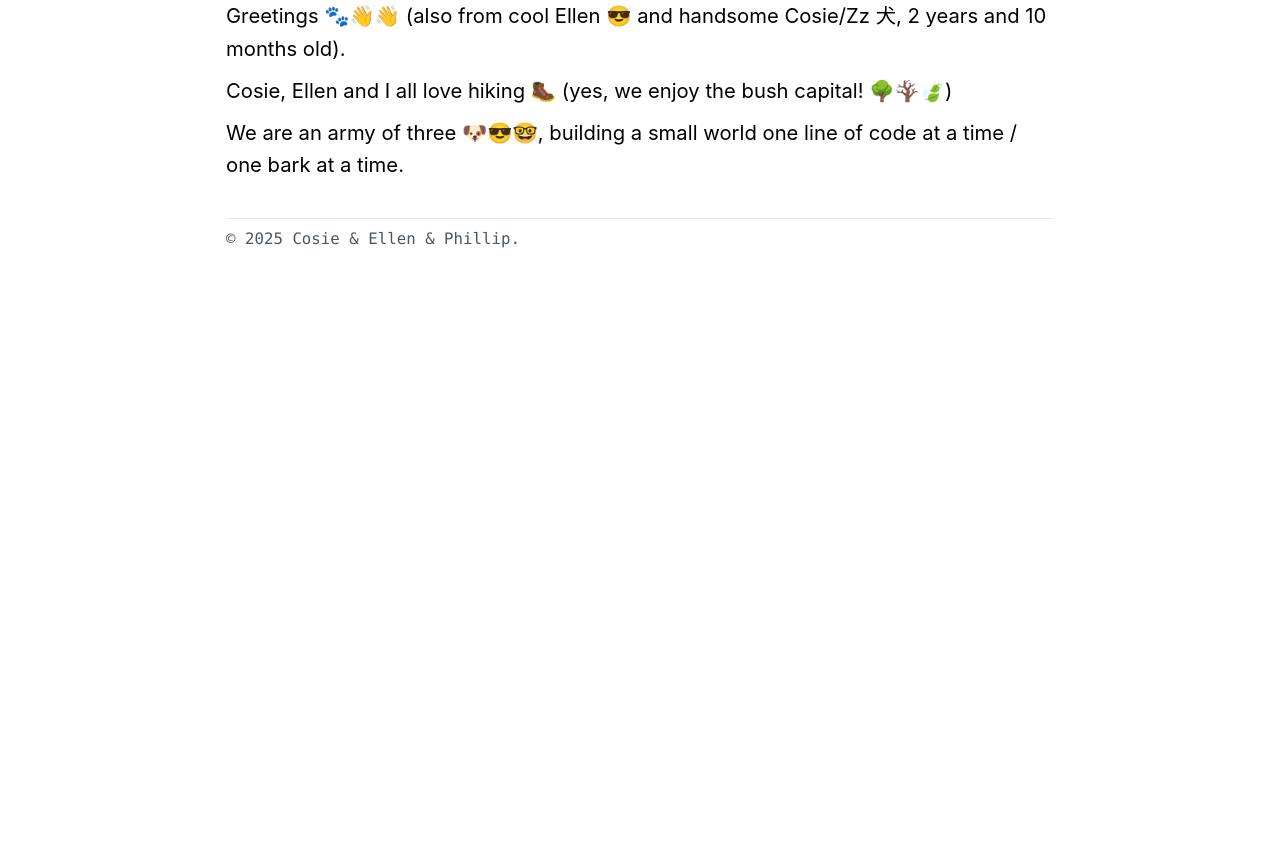
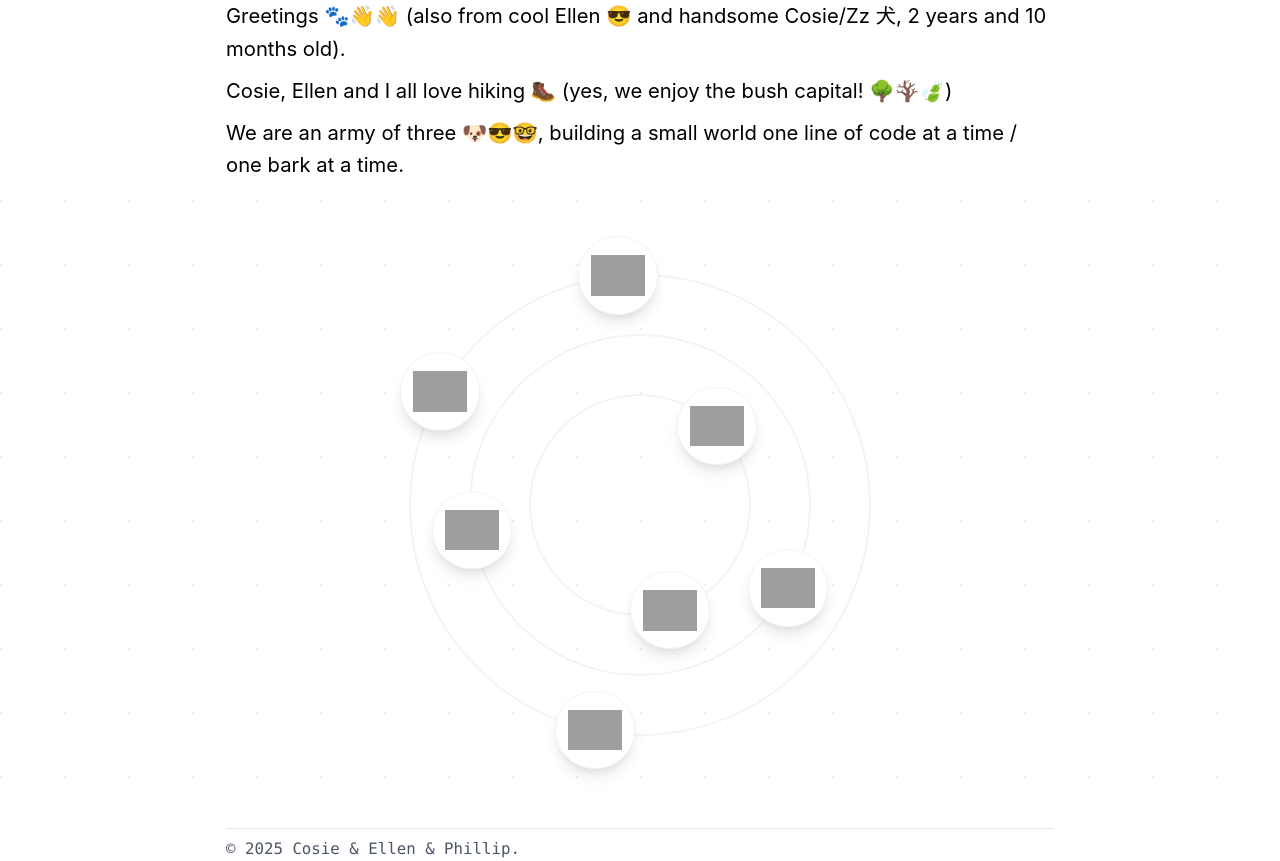
Before and after one commit to tian3rd/cosie.me-fastapi, a FastAPI app: page / in a window 1280 px wide. Shown: the part 288-1149 px from the top of the page. Before the commit the page ends 536 px from the top, so only its background shows below. Run offline with FastAPI, Linux system fonts and the light colour scheme; grey boxes are pictures that could not be loaded.

Commit message:
Integrate orbit circles in home page

```diff
--- a/main.py
+++ b/main.py
@@ -8,6 +8,7 @@ from fastapi.staticfiles import StaticFiles
 from fastapi.templating import Jinja2Templates
 
 from src.web.blog import router as blog_router
+from src.web.wip import router as wip_router
 
 app = FastAPI()
 
@@ -20,8 +21,12 @@ app.mount("/static/images", StaticFiles(directory=top / "src" / "image"), name="
 app.mount(
     "/static/favicon", StaticFiles(directory=top / "src" / "image" / "favicon.ico"), name="static"
 )
+app.mount(
+    "/static/animation", StaticFiles(directory=top / "src" / "style" / "animation"), name="static"
+)
 
 app.include_router(blog_router)
+app.include_router(wip_router)
 
 
 def get_cosie_age() -> str:
--- a/src/template/home.html
+++ b/src/template/home.html
@@ -4,4 +4,61 @@
   <p>{{ line }}</p>
   {% endfor %}
 </div>
+
+<div class="w-full flex items-center justify-center relative overflow-hidden">
+  <!-- Dotted grid background -->
+  <div class="absolute inset-0 z-0 pointer-events-none">
+    <svg width="100%" height="100%" class="w-full h-full">
+      <defs>
+        <pattern id="dots" x="0" y="0" width="64" height="64" patternUnits="userSpaceOnUse">
+          <circle cx="1" cy="1" r="1" fill="#e5e7eb" />
+        </pattern>
+      </defs>
+      <rect width="100%" height="100%" fill="url(#dots)" />
+    </svg>
+  </div>
+  <div
+    id="orbit-center"
+    class="relative z-10 mx-auto flex items-center justify-center mb-10 mt-10"
+    style="width: 85vw; height: 85vw; max-width: 520px; max-height: 520px"
+  >
+    <!-- Concentric circles -->
+    <svg viewBox="0 0 520 520" class="absolute left-0 top-0 w-full h-full z-5">
+      <circle cx="260" cy="260" r="230" fill="none" stroke="#f3f4f6" stroke-width="2" />
+      <circle cx="260" cy="260" r="170" fill="none" stroke="#f3f4f6" stroke-width="2" />
+      <circle cx="260" cy="260" r="110" fill="none" stroke="#f3f4f6" stroke-width="2" />
+    </svg>
+    <!-- Orbiting icons -->
+    {% set icons = [ { 'name':'fastapi', 'label':'FastAPI',
+    'href':'https://cdn.jsdelivr.net/npm/simple-icons@14.12.3/icons/fastapi.svg' }, { 'name':'pytorch',
+    'label':'PyTorch', 'href':'https://cdn.jsdelivr.net/npm/simple-icons@14.12.3/icons/pytorch.svg' }, {
+    'name':'duckdb','label':'DuckDB', 'href':'https://cdn.jsdelivr.net/npm/simple-icons@14.12.3/icons/duckdb.svg' }, {
+    'name':'react', 'label':'React', 'href':'https://cdn.jsdelivr.net/npm/simple-icons@14.12.3/icons/react.svg' }, {
+    'name':'aws', 'label':'AWS', 'href':'https://cdn.jsdelivr.net/npm/simple-icons@14.12.3/icons/icloud.svg' }, {
+    'name':'python', 'label':'Python', 'href':'https://cdn.jsdelivr.net/npm/simple-icons@14.12.3/icons/python.svg' }, {
+    'name': 'linux', 'label':'Linux', 'href':'https://cdn.jsdelivr.net/npm/simple-icons@14.12.3/icons/linux.svg' }] %}
+    {% for icon in icons %}
+    <a
+      class="orbit-circle absolute"
+      id="circle-{{loop.index}}"
+      href="/wip/{{icon.name}}"
+      style="width: 80px; height: 80px; top: 50%; left: 50%; transform: translate(-50%, -50%)"
+      data-label="{{icon.label}}"
+    >
+      <div
+        class="rounded-full shadow-lg bg-white flex items-center justify-center w-full h-full border border-gray-100 hover:shadow-2xl transition-shadow duration-150 cursor-pointer"
+      >
+        <img src="{{icon.href}}" alt="{{icon.label}}" class="w-12 h-12 object-contain" />
+      </div>
+      <span
+        class="orbit-label invisible opacity-0 absolute bg-gray-900 text-white text-xs rounded px-2 py-1 pointer-events-none whitespace-nowrap left-1/2 top-0 -translate-x-1/2 -translate-y-full shadow-lg transition-all duration-200"
+        >{{icon.label}}</span
+      >
+    </a>
+    {% endfor %}
+  </div>
+</div>
+{% endblock %} {% block styles %}
+<script src="/static/animation/orbit.js"></script>
+<link rel="stylesheet" href="/static/css/orbit-circle.css" />
 {% endblock %}
```
